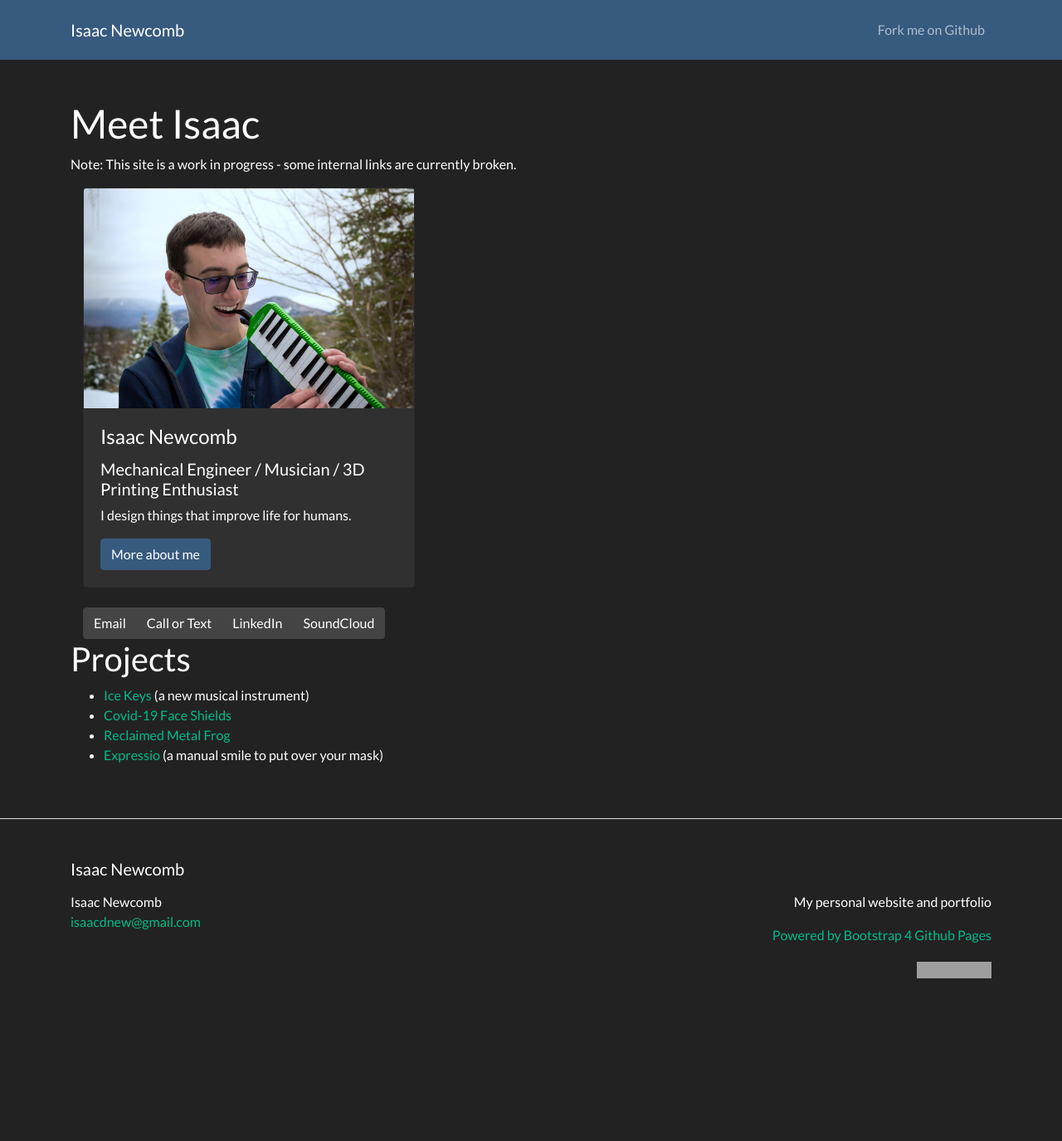
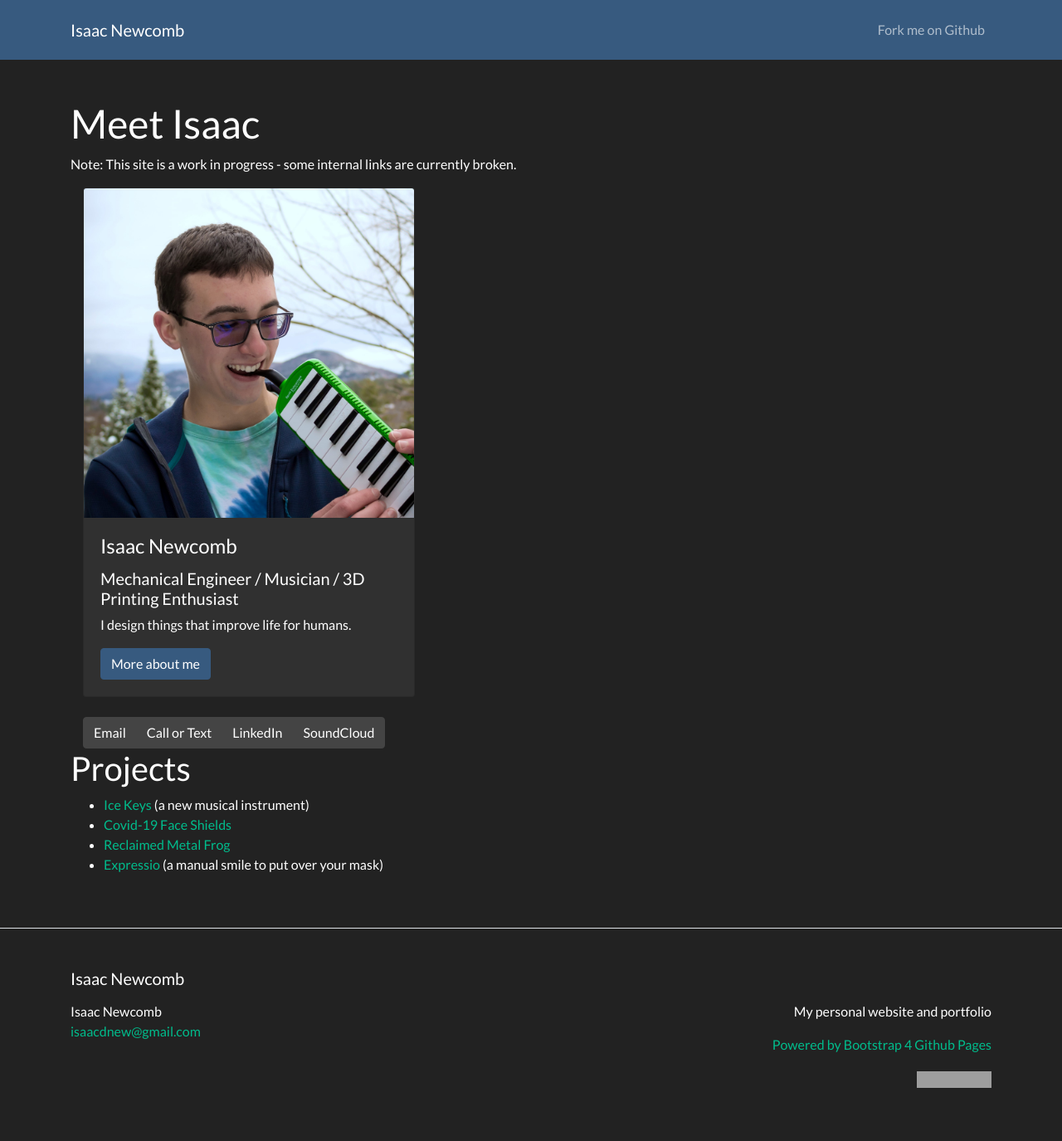
Before and after one commit to isaacdnew/isaacdnew.com, a Jekyll site: the page built from index.md, in a window 1280 px wide. Shown: the whole page at 83% size. Built offline with Jekyll 4.4.1, drawn with Linux system fonts in a browser that asks for light colours; before the commit the page ends 1243 px from its top, so only the background shows below that; grey boxes are pictures that could not be loaded.

Commit message:
revert to square card pic because it looks better

```diff
--- a/index.md
+++ b/index.md
@@ -8,7 +8,7 @@ Note: This site is a work in progress - some internal links are currently broken
 <!-- Image Card with Isaac's Picture -->
 <div class="container">
 	<div class="card" style="width:400px">
-		<img class="card-img-top" src="general-images/isaac-holding-melodica.jpg" alt="Card image" style="width:100%">
+		<img class="card-img-top" src="general-images/isaac-holding-melodica-square.jpg" alt="Card image" style="width:100%">
 		<div class="card-body">
 			<h4 class="card-title">Isaac Newcomb</h4>
 			<h5 class="card-text">Mechanical Engineer / Musician / 3D Printing Enthusiast</h5>
```
